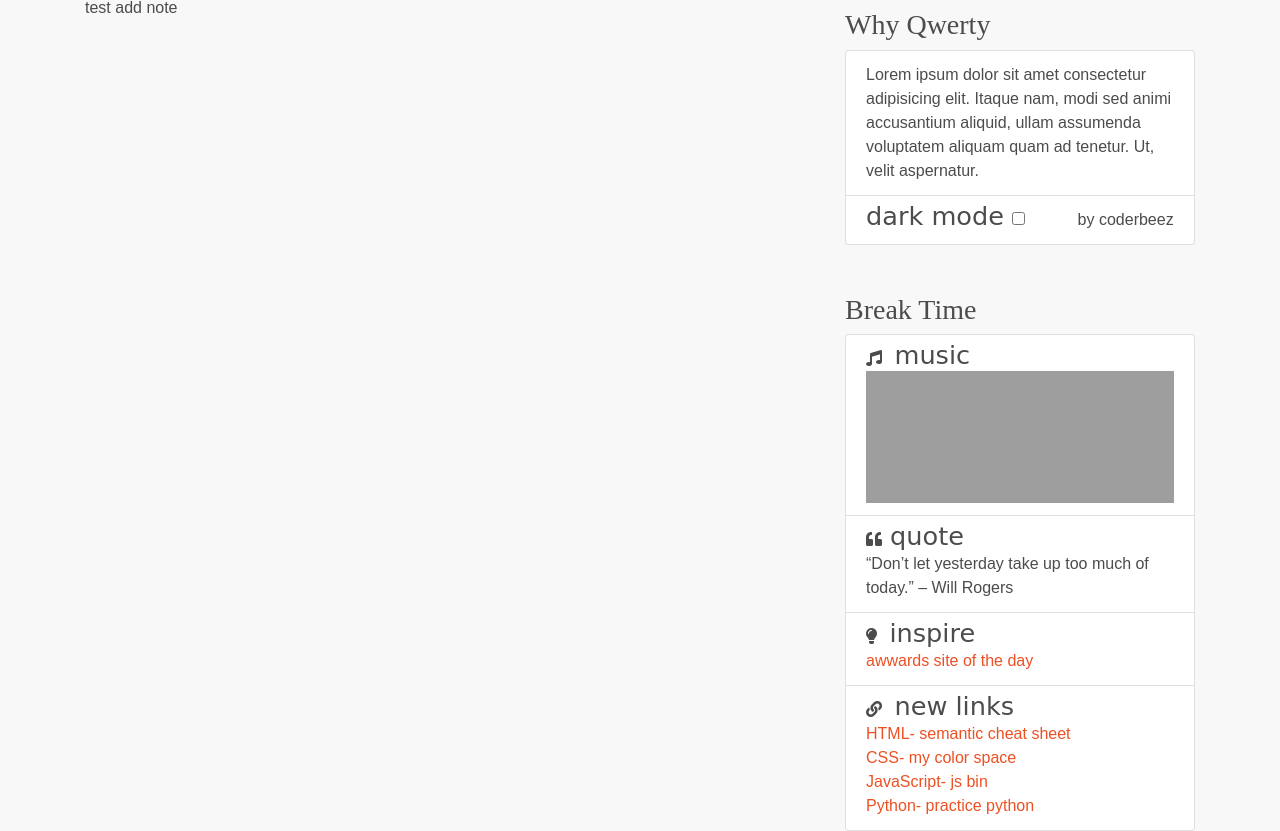
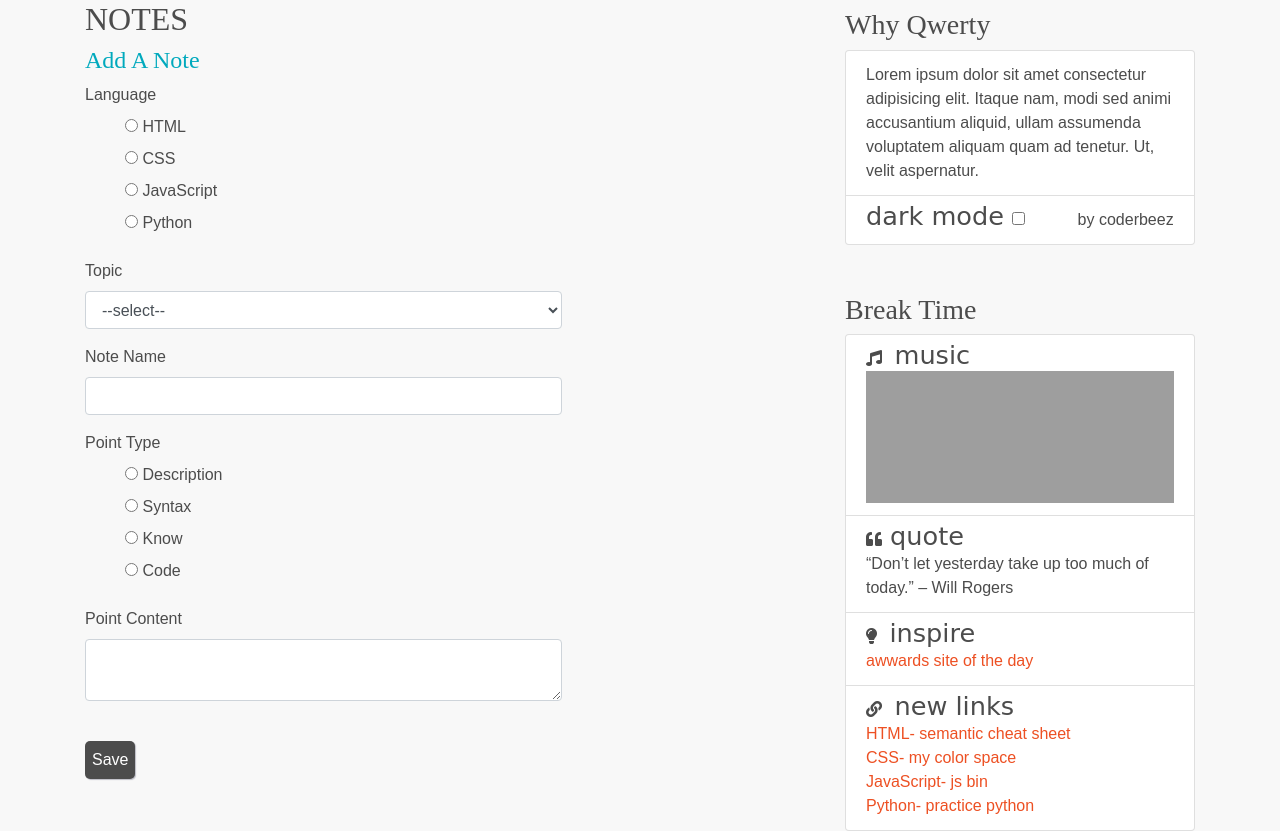
Before and after one commit to coderbeez/qwerty, a Flask app: page /addnote in a window 1280 px wide. Shown: the part 80-911 px from the top of the page. Run offline with Flask 2, Linux system fonts and the light colour scheme; some libraries are stand-ins or nearby versions; some web fonts are replaced; grey boxes are pictures that could not be loaded.

Commit message:
Add form fields.

```diff
--- a/templates/addnote.html
+++ b/templates/addnote.html
@@ -1,5 +1,121 @@
 {% extends 'base.html' %}
 
 {% block content%}
-<p>test add note</p>
+
+
+<div class="row">
+    <div class="col-12 col-md-8">
+        <form method="POST" action="">
+            {{ form.hidden_tag() }}
+            <!--WHY: form instance. hidden_tag method for security - will come back to later-->
+            <fieldset class="form-group">
+                <h1 class="">NOTES</h1>
+                <!--?Can I use h1 instead of legend-->
+                <h2 class="">Add A Note</h2>
+
+                <!--INPUT LANGUAGE-->
+                <div class="form-group">
+                    {{ form.language.label(class="") }}
+                    {% if form.language.errors %}
+                    {{ form.language(class="") }}
+                    {% for error in form.language.errors %}
+                    <span class="oops">{{ error }}</span>
+                    {% endfor %}
+                    {% else %}
+                    {{ form.language(class="") }}
+                    {% endif %}
+                </div>
+                <!--? BOOTSTRAP WITH RADIO-->
+
+                <!--INPUT TOPIC-->
+                <div class="form-group">
+                    {{ form.topic.label(class="form-control-label") }}
+                    {% if form.topic.errors %}
+                    {{ form.topic(class="form-control is-invalid")}}
+                    <div class="invalid-feedback">
+                        {% for error in form.topic.errors %}
+                        <span>{{ error }}</span>
+                        {% endfor %}
+                    </div>
+                    {% else %}
+                    {{ form.topic(class="form-control") }}
+                    {% endif %}
+                </div>
+
+
+                <!--INPUT NAME-->
+                <div class="form-group">
+                    {{ form.name.label(class="form-control-label") }}
+                    {% if form.name.errors %}
+                    {{ form.name(class="form-control is-invalid")}}
+                    <div class="invalid-feedback">
+                        {% for error in form.name.errors %}
+                        <span>{{ error }}</span>
+                        {% endfor %}
+                    </div>
+                    {% else %}
+                    {{ form.name(class="form-control") }}
+                    {% endif %}
+                </div>
+
+                <!--INPUT POINT TYPE-->
+                <div class="form-group">
+                    {{ form.point_type.label(class="") }}
+                    {% if form.point_type.errors %}
+                    {{ form.point_type(class="") }}
+                    {% for error in form.point_type.errors %}
+                    <span class="oops">{{ error }}</span>
+                    {% endfor %}
+                    {% else %}
+                    {{ form.point_type(class="") }}
+                    {% endif %}
+                </div>
+                <!--? BOOTSTRAP WITH RADIO-->
+
+                <!--INPUT POINT CONTENT-->
+                <div class="form-group">
+                    {{ form.point_content.label(class="form-control-label") }}
+                    {% if form.point_content.errors %}
+                    {{ form.point_content(class="form-control is-invalid")}}
+                    <div class="invalid-feedback">
+                        {% for error in form.point_content.errors %}
+                        <span>{{ error }}</span>
+                        {% endfor %}
+                    </div>
+                    {% else %}
+                    {{ form.point_content(class="form-control") }}
+                    {% endif %}
+                </div>
+
+
+
+
+            </fieldset>
+            <!--WHAT: Bootstrap class form-group-->
+            <!--WHAT: Fieldset element groups data in a form-->
+            <!--WHAT: Legend element label for fieldset-->
+            <!--WHAT: Note how to add classes to variables. Pass in a class argument.-->
+
+            <!--SUBMIT BUTTON-->
+            <div class="form-group">
+                {{ form.submit(class="btn button-style") }}
+                {% with messages = get_flashed_messages() %}
+                {% if messages %}
+                {% for message in messages %}
+                <h2 class="message--oops">{{ message }}</h2>
+                {% endfor %}
+                {% endif %}
+                {% endwith %}
+            </div>
+
+            <!--WHAT: Facility to print flash messages on all pages-->
+
+
+
+        </form>
+
+    </div>
+</div>
+
+
 {% endblock content%}
```
